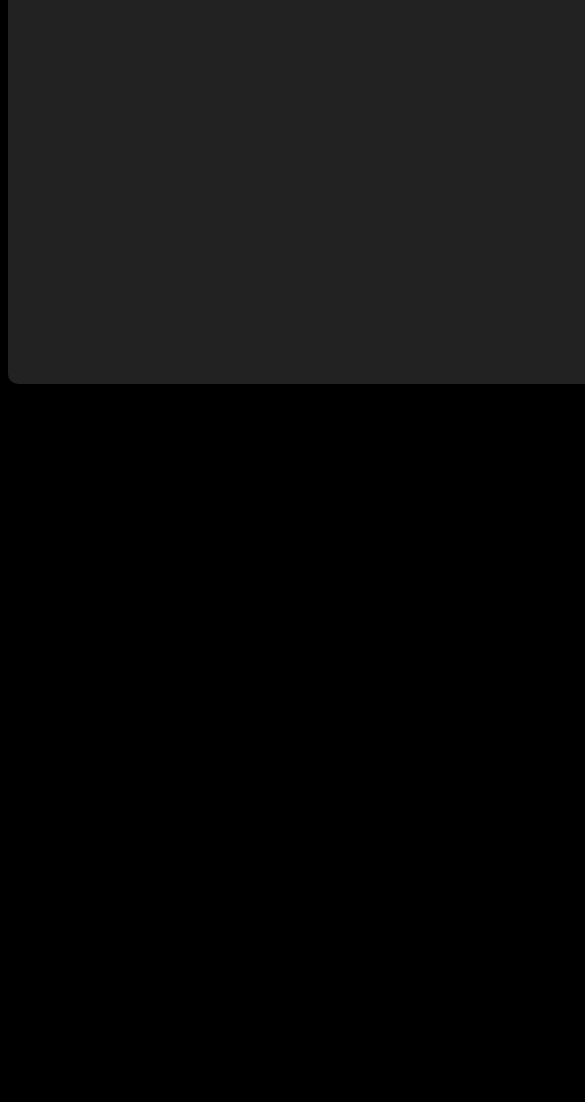
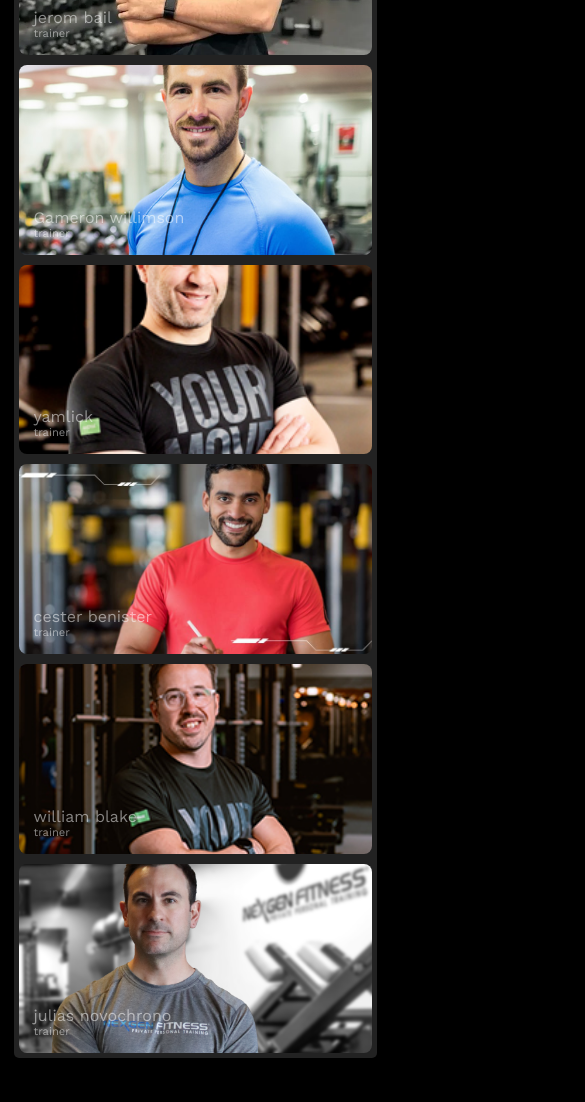
Before and after one commit to Yamlick/ph-assignment-2, a plain HTML site: page index.html in a window 390 px wide. Shown: the part 4508-5610 px from the top of the page, 585 px wide, since content can reach past the window. Before the commit the page ends 4900 px from the top, so only its background shows below. Drawn offline with nearby package versions, Linux system fonts and the light colour scheme.

Commit message:
added meet our team section with responsiveness

```diff
--- a/index.html
+++ b/index.html
@@ -208,9 +208,53 @@
                 <p class="t-description text-s-white">We believe fitness should be accessible to everyone, everywhere, regardless of income or access to a gym.</p>
               </div>
               <div class="team-container">
+                <div class="team-img-container">
+                   <div class="img-1">
+                    <div class="text">
+                        <span class="name text-s-white">jerom bail</span>
+                        <span class="desig text-s-white">trainer</span>
+                    </div>
+                   </div>
+                   <div class="img-2">
+                    <div class="text">
+                        <span class="name text-s-white">Gameron willimson</span>
+                        <span class="desig text-s-white">trainer</span>
+                    </div>
+                   </div>
+                   <div class="img-3">
+                    <div class="text">
+                        <span class="name text-s-white">yamlick</span>
+                        <span class="desig text-s-white">trainer</span>
+                    </div>
+                   </div>
+                   <div class="img-4">
+                    <div class="text">
+                        <span class="name text-s-white">cester benister</span>
+                        <span class="desig text-s-white">trainer</span>
+                    </div>
+                   </div>
+                   <div class="img-5">
+                    <div class="text">
+                        <span class="name text-s-white">william blake</span>
+                        <span class="desig text-s-white">trainer</span>
+                    </div>
+                   </div>
+                   <div class="img-6">
+                    <div class="text">
+                        <span class="name text-s-white">julias novochrono</span>
+                        <span class="desig text-s-white">trainer</span>
+                    </div>
+                   </div>
+
+
+
+                </div>
 
               </div>
 
+          </section>
+          <section>
+            <h3>fghjkl</h3>
           </section>
 
 
@@ -220,7 +264,7 @@
 
     <footer>
 
-
+<h3>dfghjkl;</h3>
 
 
     </footer>
--- a/styles/assignment2.css
+++ b/styles/assignment2.css
@@ -303,6 +303,10 @@ td, th{
 
 
 }
+.t-title{
+    font-weight: bold;
+    font-size: 2rem;
+}
 .team-container{
     width: 1060px;
     height: 604px;
@@ -310,8 +314,70 @@ td, th{
     margin: 0 auto;
     background-repeat: no-repeat;
     border-radius: 10px;
+    padding: 10px;
+
+
 
 }
+.team-img-container{
+    width: 100%;
+    height: 100%;
+    display: grid;
+    grid-template-columns: repeat(3, 1fr);
+    gap: 10px;
+
+
+
+}
+.team-img-container > div{
+    background-size: cover;
+    background-position: center;
+    border-radius: 8px;
+    position: relative;
+    overflow: hidden;
+    width: 100%;
+    height: 100%;
+}
+ .img-1{
+  background-image: url(../images/trainer1.png);
+}
+.img-2{
+   background-image: url(../images/trainer2.png);
+
+
+}
+.img-3{
+  background-image: url(../images/trainer3.png);
+}
+.img-4{
+   background-image: url(../images/trainer4.png);
+}
+.img-5{
+   background-image: url(../images/trainer5.png);
+}
+.img-6{
+  background-image: url(../images/trainer6.png);
+
+}
+
+.text{
+    position: absolute;
+    bottom: 10px;
+    left: 10px;
+    padding: 5px;
+    border-radius: 5px;
+    width: calc(100% - 20%);
+}
+.name{
+
+    font-weight: 600px;
+}
+.desig{
+    display: block;
+    font-size: 0.7rem;
+}
+
+
 
 
 /* responsive media quarry  */
@@ -410,5 +476,35 @@ td, th{
     .form-description{
         font-size: 0.7rem;
     }
+    /* meet our team responsiveness  */
+    .team-img-container{
+
+
+        grid-template-columns: repeat(1, 1fr);
+        gap: 10px;
+
+
+
+
+    }
+    .team-container{
+        width: 353px;
+        height: 1188px;
+
+        border-radius: 5px;
+        padding: 5px;
+
+
+
+    }
+    .team{
+        width: 355px;
+        margin: 0px;
+        text-align:left;
+
+
+
+    }
+
 
 }
```
